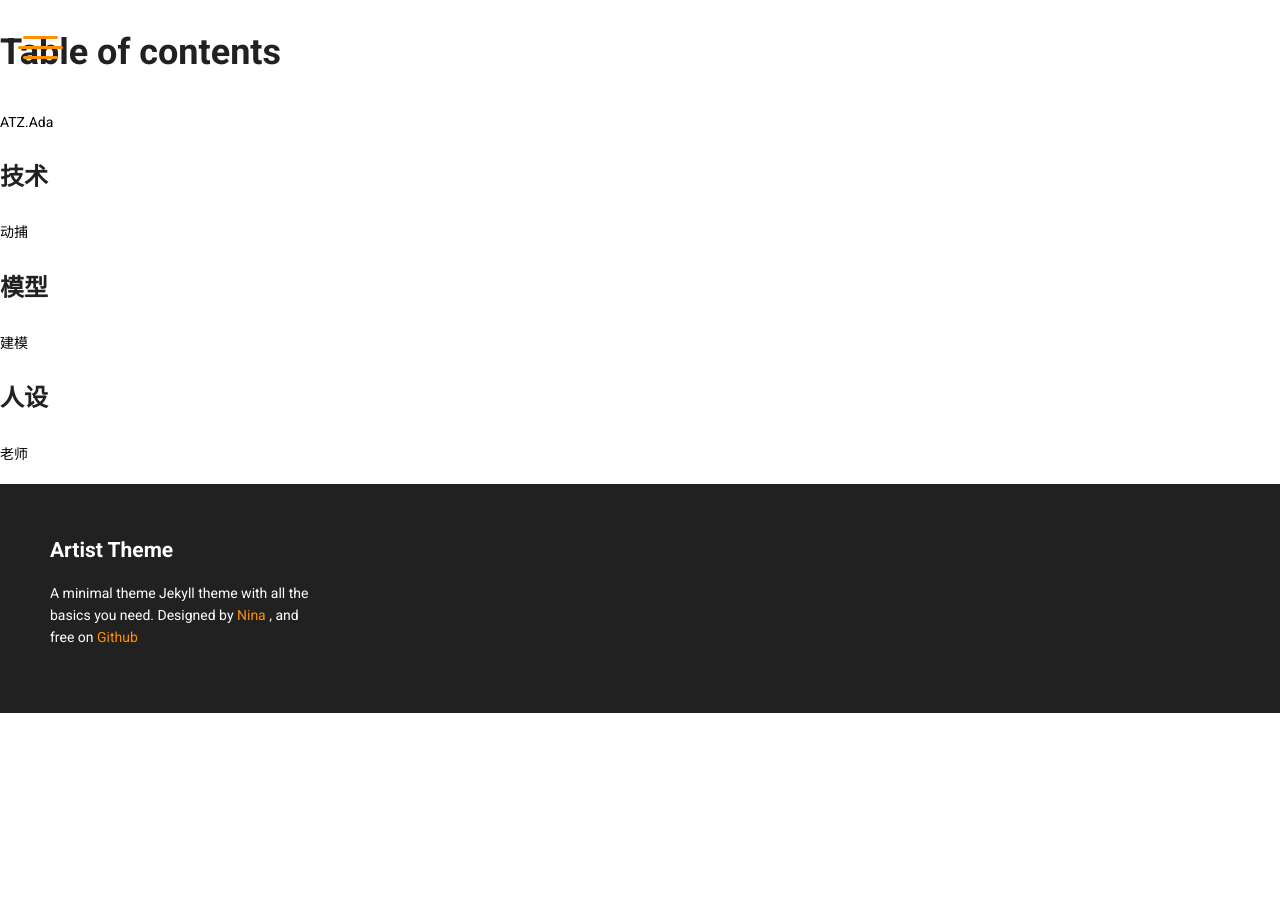
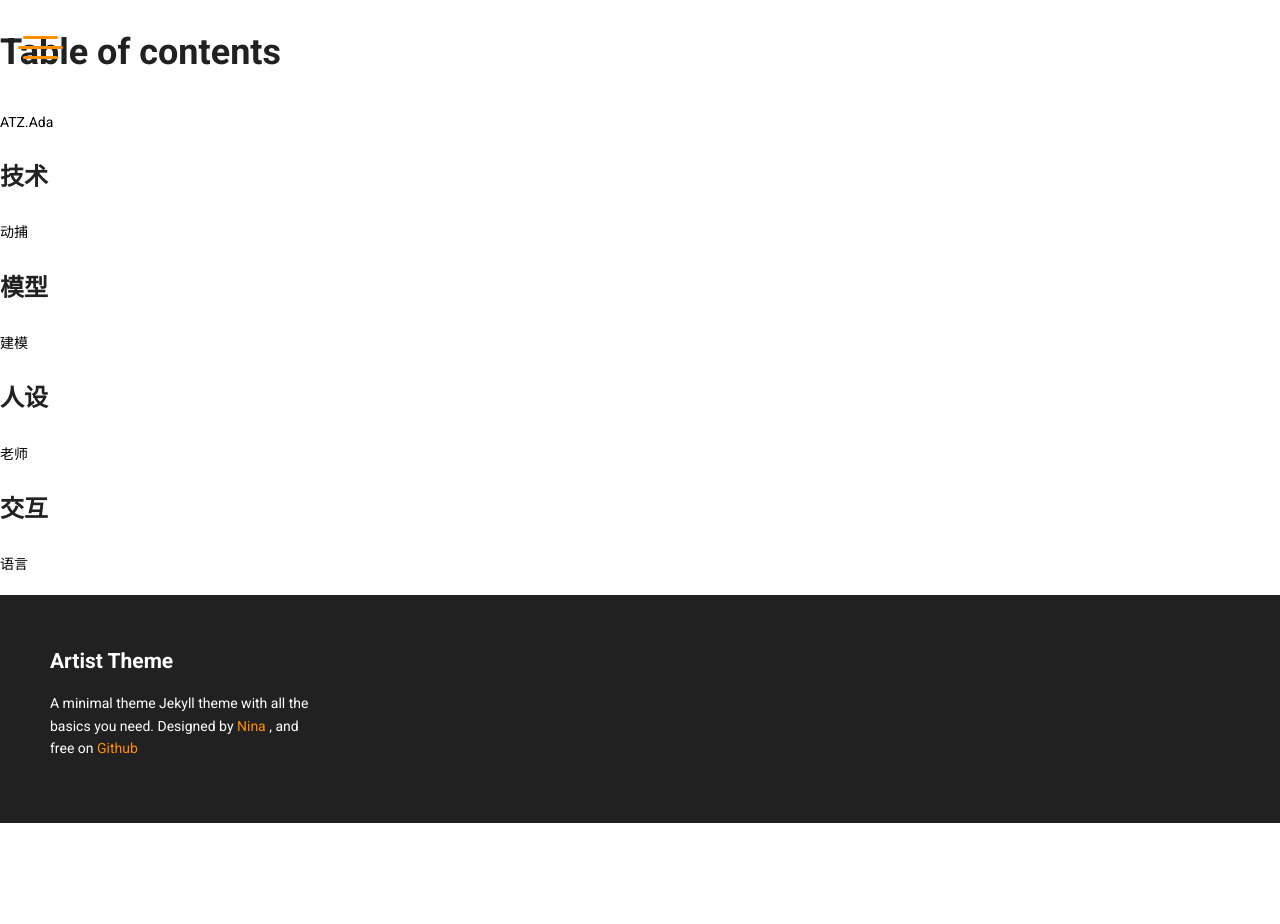
Before and after one commit to davkeor/davkeor.github.io, a Jekyll site: the page built from SUMMARY.md, in a window 1280 px wide. Built offline with Jekyll 4.4.1, drawn with Linux system fonts in a browser that asks for light colours; nearby versions of some CDN libraries; our own code applies the rules of GitHub Pages for plain Markdown files; Markdown is read by kramdown in place of the engine named in the settings.

Commit message:
GitBook: [master] 2 pages modified

```diff
--- a/SUMMARY.md
+++ b/SUMMARY.md
@@ -13,3 +13,7 @@
 ## 人设
 
 * [老师](ren-she/lao-shi.md)
+
+## 交互
+
+* [语言](jiao-hu/yu-yan.md)
```
Also changed, not shown: jiao-hu/yu-yan.md (added, +1 -0 lines).
